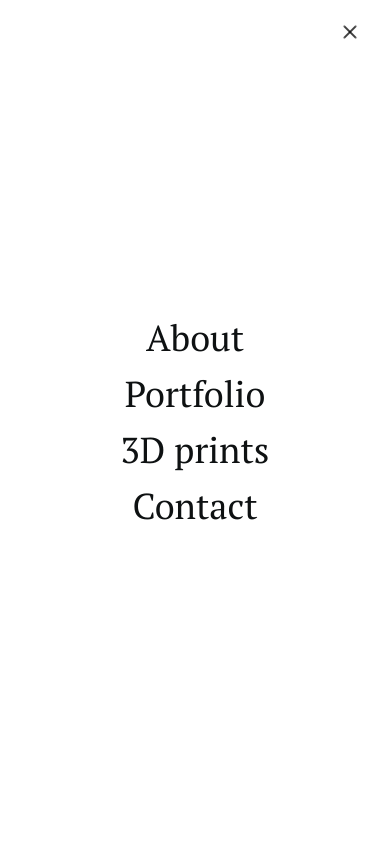
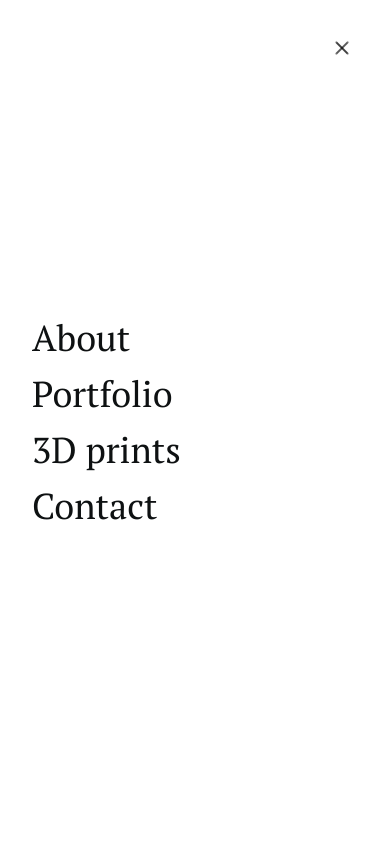
Before and after one commit to dvale04/photography-portfolio, a React (Create React App) app: page / in a window 390 px wide. Both pictures are taken after a click on the element 350 px from the left and 32 px from the top of the page. Shown: the top 844 px of the page. Built offline with nearby package versions, Linux system fonts and the light colour scheme; the HTML template or start-up script is replaced by a standard one.

Commit message:
modified the menu list

```diff
--- a/src/components/MobileNav.js
+++ b/src/components/MobileNav.js
@@ -39,14 +39,14 @@ const MobileNav = () => {
 
   return (
     <nav className='text-primary xl:hidden'>
-      {/* nav open button */}
+      {/* nav open button plus sign x sign */}
       <motion.div
         onClick={()=> setOpenMenu(!openMenu)}
         animate={{ rotate: openMenu ? 45 : 0 }}
         transition={{ duration: 0.3 }}
-        className='text-3xl cursor-pointer absolute top-5 right-7 z-50'>
+        className='text-3xl cursor-pointer absolute top-9 right-9 z-50'>
         <svg
-          className={`w-6 h-6 stroke-[1.5] stroke-black transition-transform duration-300 ${
+          className={`w-6 h-6 stroke-[1.3] stroke-black transition-transform duration-300 ${
             openMenu ? 'rotate-25' : 'rotate-0'
           }`}
           viewBox="0 0 24 24"
@@ -66,11 +66,11 @@ const MobileNav = () => {
             initial='hidden'
             animate={"show"}
             exit="hidden"
-            className='bg-white shadow-2xl w-full fixed top-0
+            className='bg-white shadow-3xl w-full fixed top-0
             right-0 h-screen z-20'>
             {/* menu List */}
             <ul className='h-full flex flex-col justify-center
-            items-center gap-y-4 text-primary font-third text-4xl'>
+            items-start gap-y-4 text-primary font-third text-4xl pl-8'>
               <li>
                 <Link to='/about' onClick={() => setOpenMenu(false)}>About</Link>
               </li>
```
